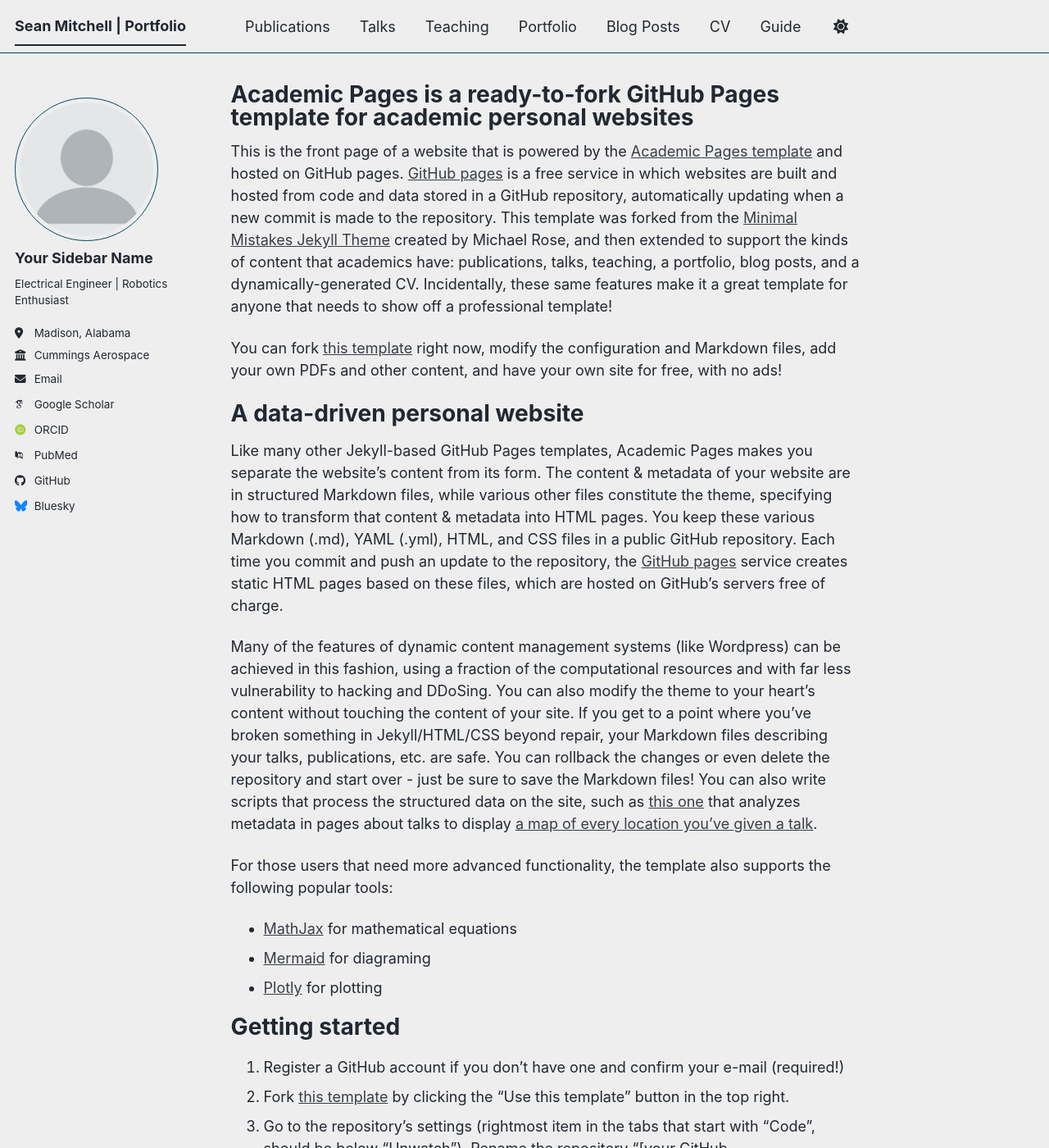
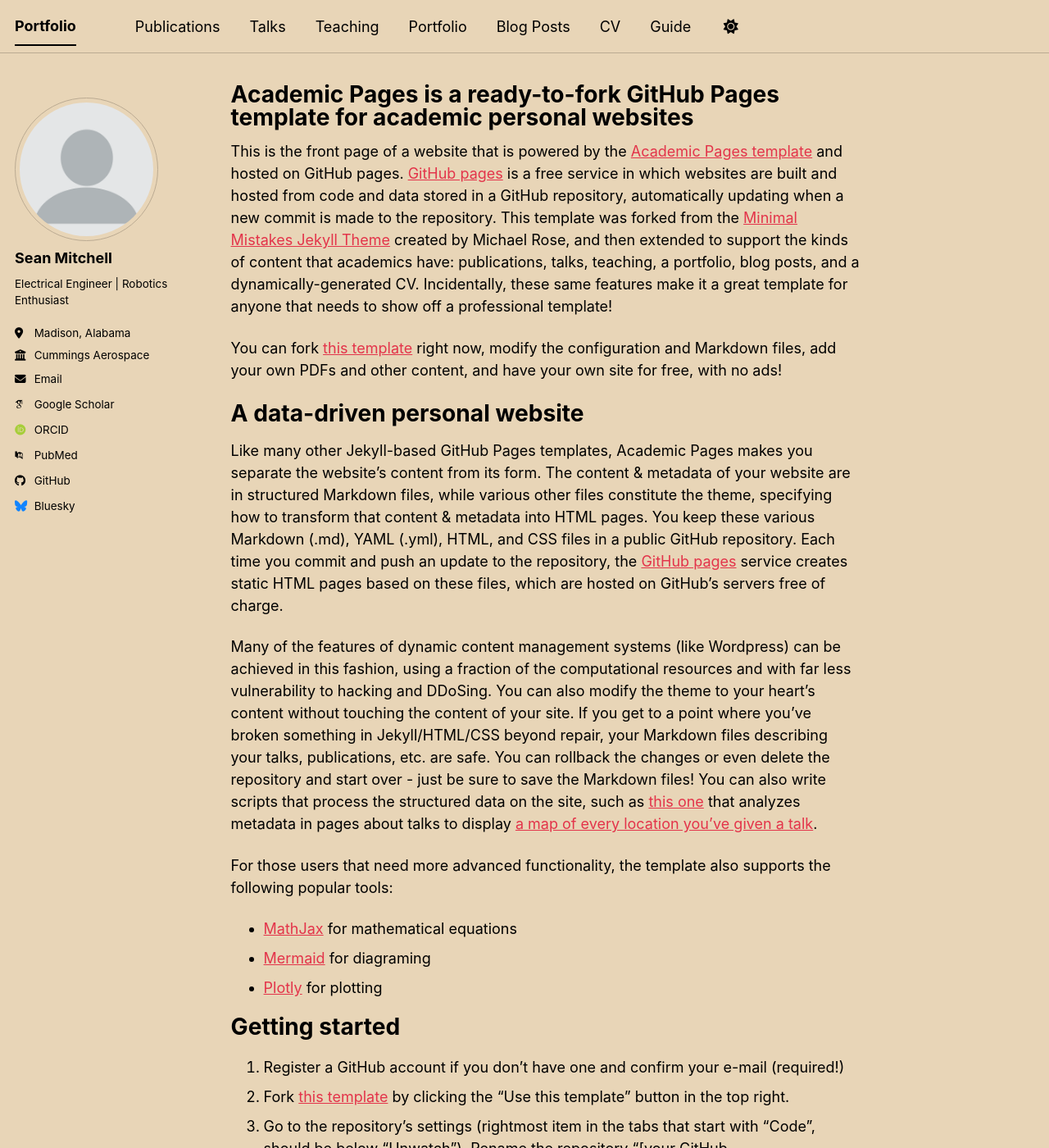
Before and after one commit to sean-r-mitchell/portfolio, a Jekyll site: the page built from _pages/about.md, in a window 1280 px wide and 1400 px high. Shown: the whole window at 82% size. Built offline with Jekyll 4.4.1, drawn with Linux system fonts in a browser that asks for light colours; some web fonts are replaced; a script bundle is joined from its source files by our own code; library files that are not in the unit come from our copies.

Commit message:
Update _config.yml

```diff
--- a/_config.yml
+++ b/_config.yml
@@ -8,8 +8,8 @@
 
 # Basic Site Settings
 locale                   : "en-US"
-site_theme               : "air" # The available themes options are "default", "air", "sunrise", "mint", "dirt" and "contrast"
-title                    : "Sean Mitchell | Portfolio"
+site_theme               : "sunrise" # The available themes options are "default", "air", "sunrise", "mint", "dirt" and "contrast"
+title                    : "Portfolio"
 title_separator          : "-"
 name                     : &name "Sean Mitchell"
 description              : &description "Sean Mitchell's Portfolio"   # Update this with a general description of your site, this is the default if not overridden by a page
@@ -24,7 +24,7 @@
 author:
   # Biographic information
   avatar           : "profile.png"
-  name             : "Your Sidebar Name"
+  name             : "Sean Mitchell"
   pronouns         : # example: "she/her"
   bio              : "Electrical Engineer | Robotics Enthusiast"
   location         : "Madison, Alabama"
```
